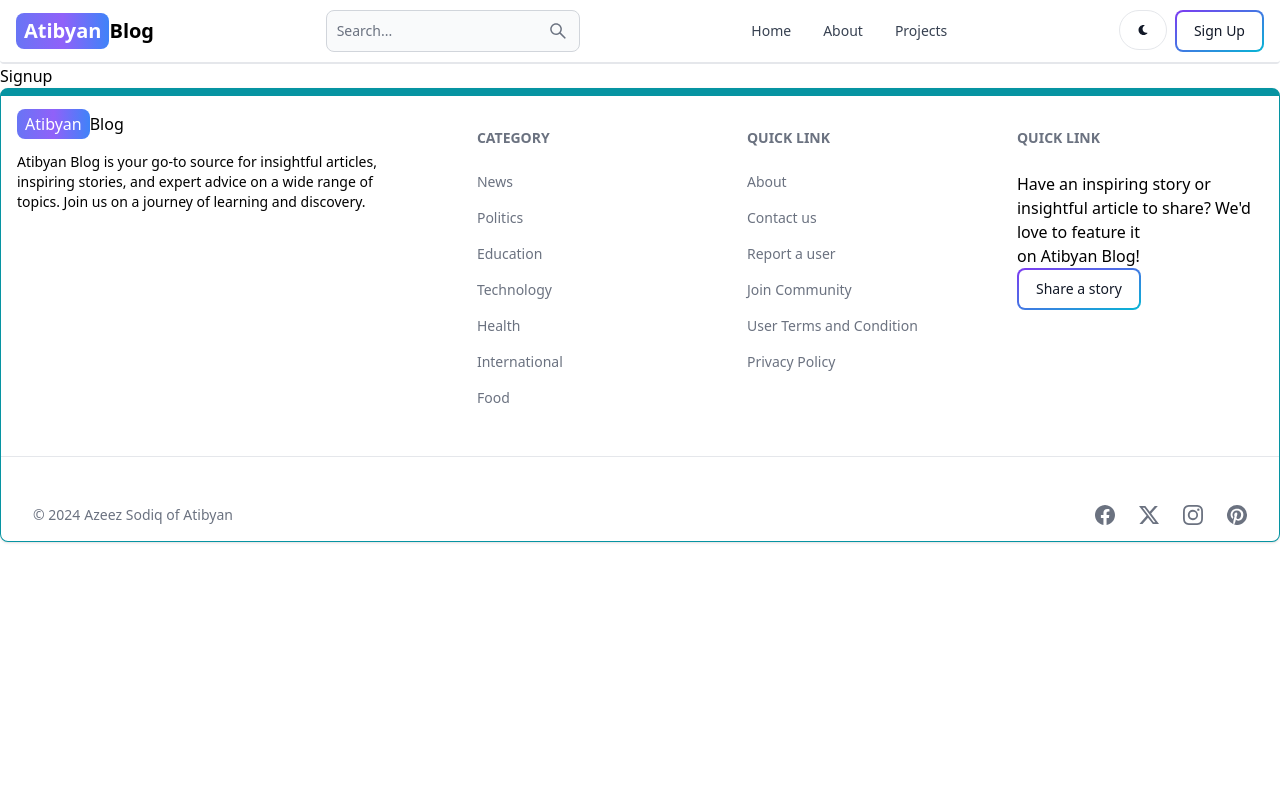
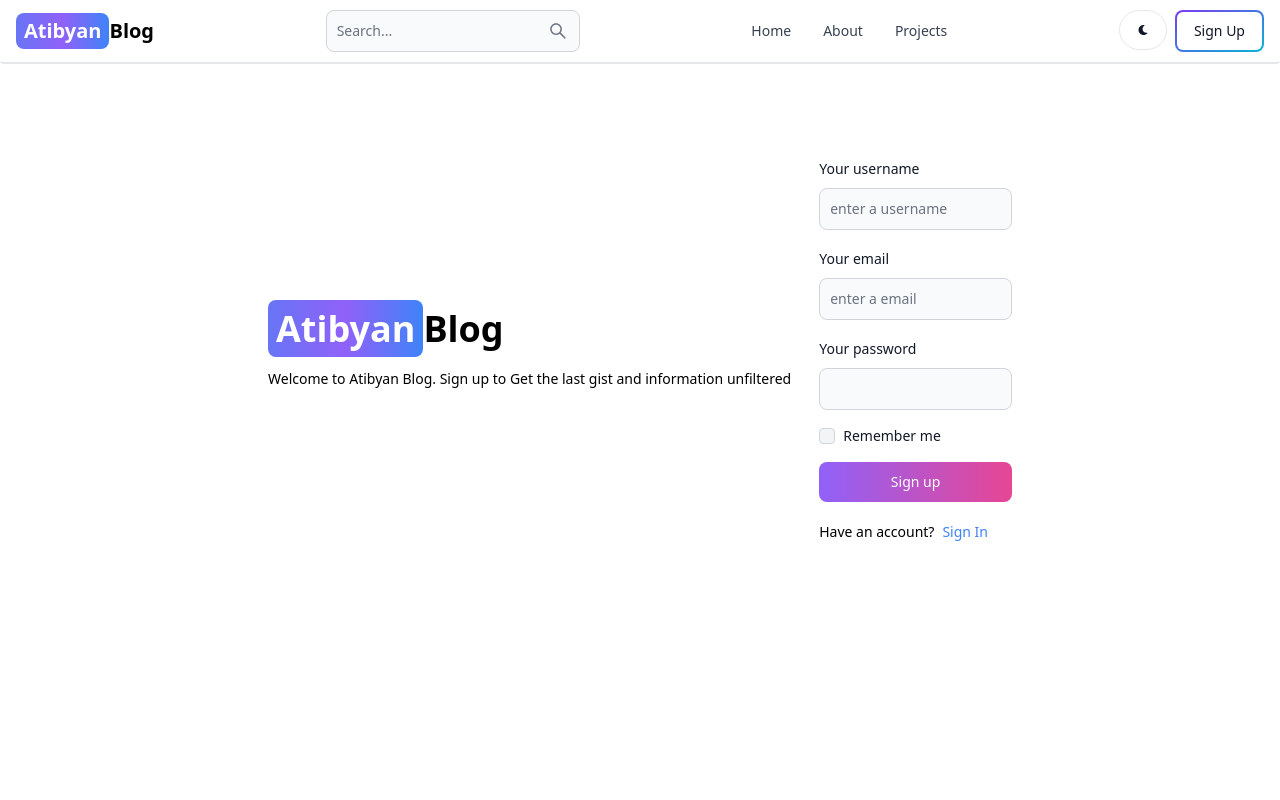
Before and after one commit to azeez92/atibyan-blog2, a React (Vite) app in the folder Atibyan-blog/: page /sign-up in a window 1280 px wide. Shown: the top 800 px of the page. Built offline with nearby package versions, Linux system fonts and the light colour scheme.

Commit message:
sign up page

```diff
--- a/Atibyan-blog/src/App.jsx
+++ b/Atibyan-blog/src/App.jsx
@@ -18,7 +18,7 @@ export default function App() {
 <Route  path="/about"  element={<About />}/>
 <Route  path="/dashboard"  element={<Dashboard />}/>
 <Route  path="/sign-in"  element={<Signin />}/>
-<Route  path="sign-up"  element={<Signup />}/>
+<Route  path="/sign-up"  element={<Signup />}/>
 <Route  path="/projects"  element={<Projects />}/>
 </Routes>
 <FooterComp />
--- a/Atibyan-blog/src/components/Footer.jsx
+++ b/Atibyan-blog/src/components/Footer.jsx
@@ -46,7 +46,7 @@ export default function FooterComp() {
     </div>
     <div>
     <Footer.Title title="Quick Link" />
-    <p classname="text-xl mt-4 md:text-sm md:text-left">Have an inspiring story or insightful article to share? We'd love to feature it on Atibyan Blog!</p>
+    <p className="text-xl mt-4 md:text-sm md:text-left">Have an inspiring story or insightful article to share? We'd love to feature it on Atibyan Blog!</p>
     <Link>
       <Button gradientDuoTone="purpleToBlue" outline>
         Share a story
--- a/Atibyan-blog/src/pages/Signup.jsx
+++ b/Atibyan-blog/src/pages/Signup.jsx
@@ -1,7 +1,66 @@
+
+import { Button, Checkbox, Label, TextInput } from "flowbite-react";
 import React from 'react'
+import { Link } from "react-router-dom";
 
 export default function Signup() {
   return (
-    <div>Signup</div>
+    <main className='min-h-screen mt-20'>
+
+     <div className="flex flex-col md:flex-row max-w-3xl mx-auto p-3 md:items-center gap-7">
+
+        {/* left */}
+        <section className="flex-1">
+         <div href="https://flowbite-react.com" className=" whitespace-nowrap text-4xl  font-bold dark:text-white">
+
+              <span className="px-2 py-1 bg-gradient-to-r from-indigo-500 via-purple-500 to-blue-500 rounded-lg text-white" >Atibyan</span>Blog
+
+              <p className='text-sm mt-5 font-normal'>Welcome to Atibyan Blog. Sign up to Get the last gist and information unfiltered</p>
+            </div>
+        </section>
+
+        {/* right */}
+
+        <section className="flex-1">
+
+  <form className= "flex max-w-md flex-col gap-4">
+        <div>
+          <div className="mb-2 block">
+            <Label htmlFor="username" value="Your username" />
+          </div>
+          <TextInput id="username" type="text" placeholder="enter a username" required />
+        </div>
+
+        <div>
+          <div className="mb-2 block">
+            <Label htmlFor="email" value="Your email" />
+          </div>
+          <TextInput id="email" type="text" placeholder="enter a email" required />
+        </div>
+
+
+        <div>
+          <div className="mb-2 block">
+            <Label htmlFor="password" value="Your password" />
+          </div>
+          <TextInput id="password" type="password" required />
+        </div>
+        <div className="flex items-center gap-2">
+          <Checkbox id="remember" />
+          <Label htmlFor="remember">Remember me</Label>
+        </div>
+        <Button gradientDuoTone="purpleToPink" type="submit">Sign up</Button>
+  </form>
+
+  <div className="flex gap-2 mt-5 text-sm">
+    <span>Have an account?</span>
+    <Link to='/sign-in' className="text-blue-500">
+    Sign In
+    </Link>
+  </div>
+        </section>
+     </div>
+
+      </main>
   )
 }
```
